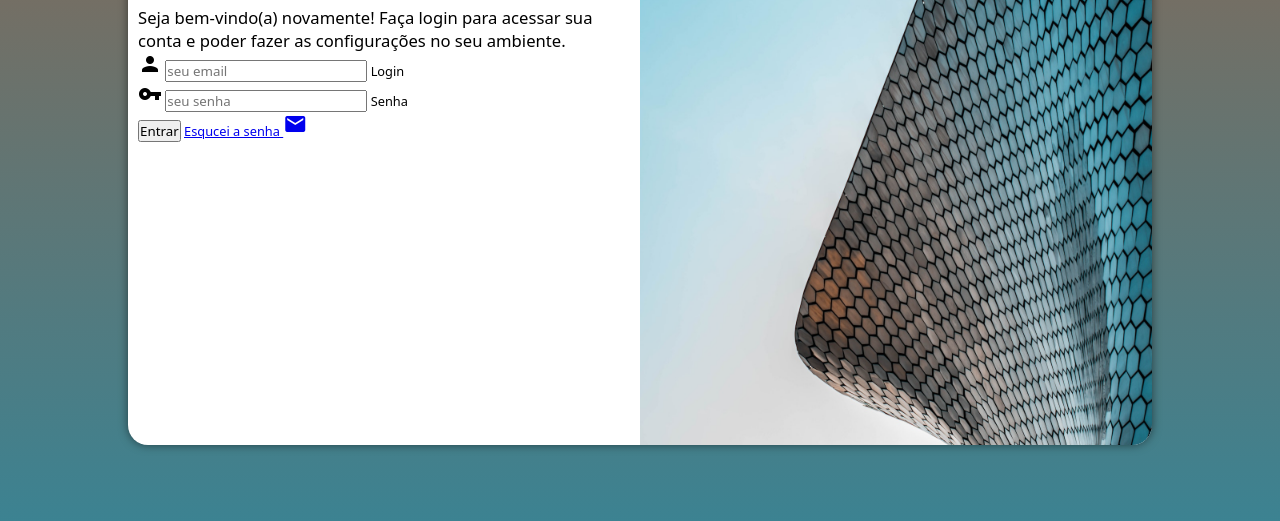
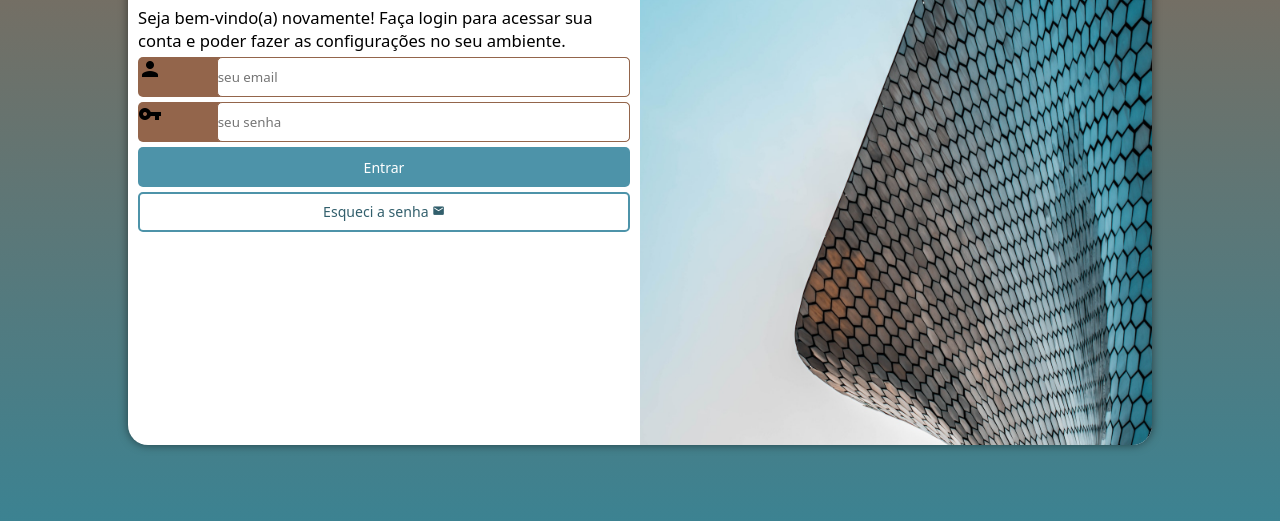
Before and after one commit to mkorrea/projeto-login, a plain HTML site: page index.html in a window 1280 px wide. Shown: the part 205-726 px from the top of the page. Drawn offline with Linux system fonts and the light colour scheme.

Commit message:
formatação do formulario

```diff
--- a/estilos/style.css
+++ b/estilos/style.css
@@ -54,3 +54,67 @@ section#login > div#formulario {
 section#login > div#formulario > h1 {
     text-align: center;
 }
+
+form > div.campo {
+    display: block;
+    width: 100%;
+    height: 40px;
+    margin: 5px 0px;
+    background-color: #93654b;
+    border-radius: 5px;
+}
+
+form > div.campo > label {
+    display: none;
+}
+
+form > div.campo > span {
+    text-align: center;
+}
+
+form > div.campo > input {
+    float: right;
+    width: 84%;
+    height: 40px;
+    border: 1px solid #93654b;
+    border-radius: 5px;
+}
+
+form > input[type=submit] {
+    display: block;
+    width: 100%;
+    height: 40px;
+    border-radius: 5px;
+    background-color: #4d93a9;
+    color: white;
+    font-size: 1.1em;
+    border: none;
+    cursor: pointer;
+}
+form > input[type=submit]:hover {
+    background-color: #315d6a;
+}
+
+form > a {
+    display: block;
+    text-align: center;
+    text-decoration: none;
+    font-size: 1.1em;
+    margin: 5px 0px;
+    padding-top: 8px;
+    width: 100%;
+    height: 40px;
+    border-radius: 5px;
+    background-color: white;
+    color: #325f6c;
+    border: 2px solid #4d93a9;
+}
+
+form > a:hover {
+    background-color: #4d93a9;
+    color: white;
+}
+
+form span#emailicon {
+    font-size: 0.9em;
+}
--- a/index.html
+++ b/index.html
@@ -31,7 +31,7 @@
               <label for="isenha">Senha </label>
             </div>
             <input type="submit" value="Entrar">
-            <a href="esquecisenha.html">Esqucei a senha <span class="material-icons">mail</span></a>
+            <a href="esquecisenha.html">Esqueci a senha <span id="emailicon" class="material-icons">mail</span></a>
           </form>
         </div>
       </section>
```
